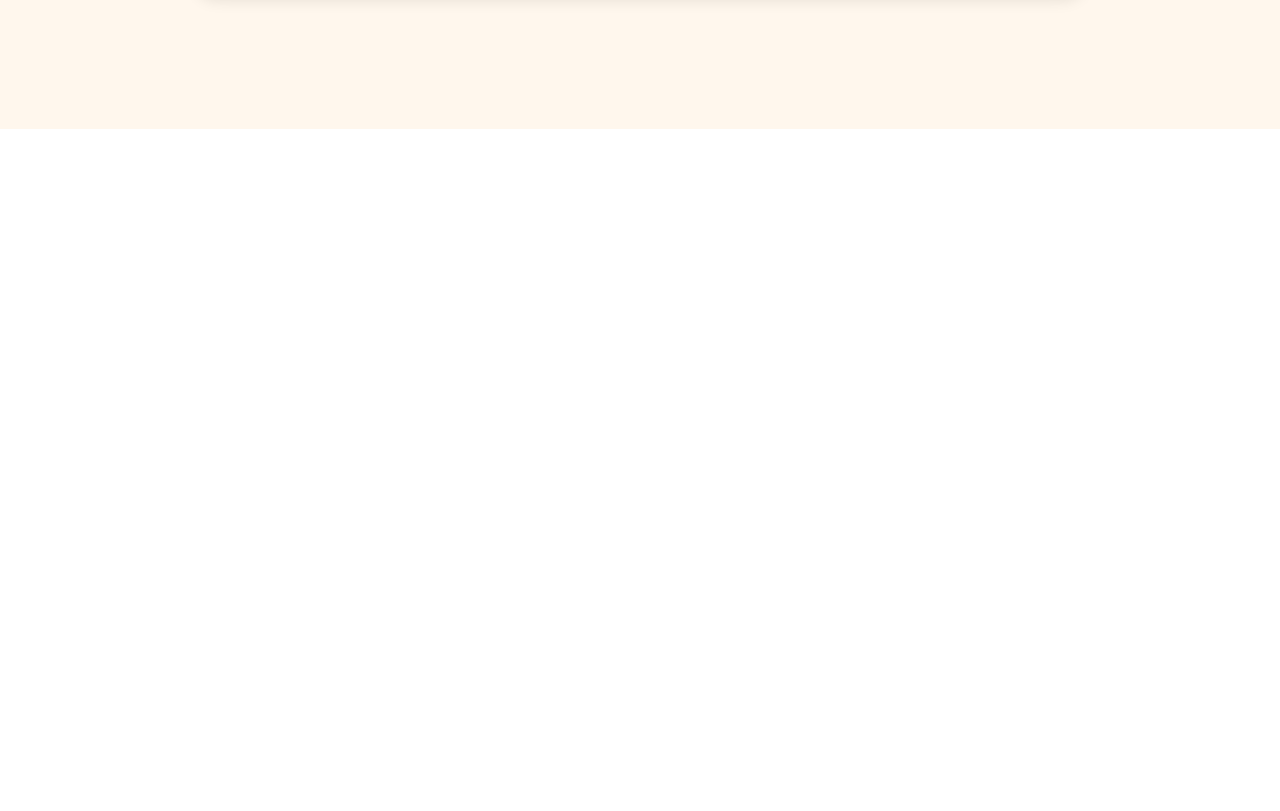
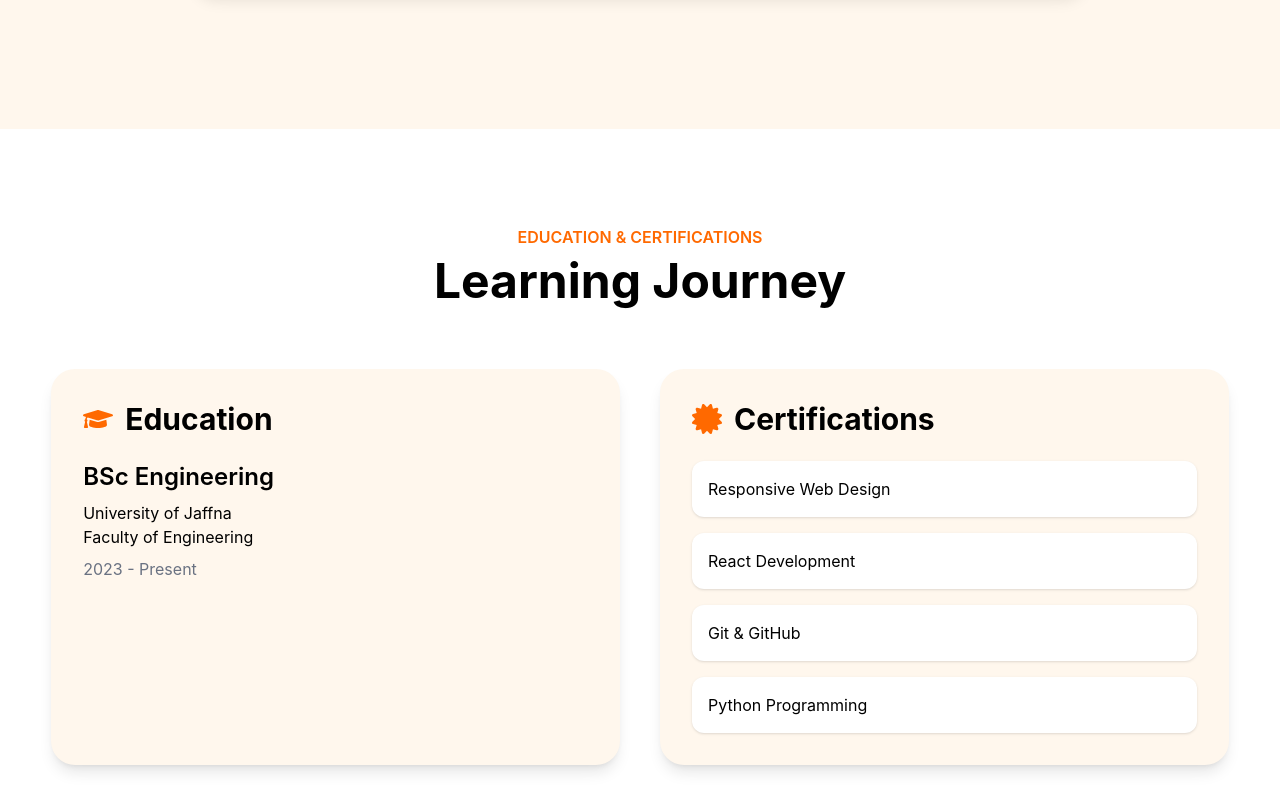
Before and after one commit to VeeQubit/vee-portfolio, a React (Vite) app: page / in a window 1280 px wide. Shown: the part 6360-7171 px from the top of the page. Before the commit the page ends 6489 px from the top, so only its background shows below. Built offline with nearby package versions, Linux system fonts and the light colour scheme.

Commit message:
Add education and certifications section

```diff
--- a/src/App.jsx
+++ b/src/App.jsx
@@ -6,7 +6,7 @@ import Skills from "./components/sections/Skills";
 import Services from "./components/sections/Services";
 import Projects from "./components/sections/Projects";
 import Experience from "./components/sections/Experience";
-
+import Education from "./components/sections/Education";
 function App() {
   return (
     <>
@@ -18,6 +18,7 @@ function App() {
       <Services />
       <Projects />
       <Experience />
+      <Education />
     </>
   );
 }
--- a/src/components/sections/Education.jsx
+++ b/src/components/sections/Education.jsx
@@ -0,0 +1,123 @@
+import { motion } from "framer-motion";
+import { FaGraduationCap, FaCertificate } from "react-icons/fa";
+
+import education from "../../data/education";
+import certificates from "../../data/certificates";
+import Container from "../common/Container";
+
+function Education() {
+  return (
+    <section
+      id="education"
+      className="py-24 bg-white"
+    >
+      <Container>
+
+        <div className="text-center mb-16">
+
+          <p className="text-orange-500 font-semibold uppercase">
+            Education & Certifications
+          </p>
+
+          <h2 className="text-5xl font-bold mt-2">
+            Learning Journey
+          </h2>
+
+        </div>
+
+        <div className="grid lg:grid-cols-2 gap-10">
+
+          {/* Education */}
+
+          <motion.div
+            initial={{ opacity: 0, x: -60 }}
+            whileInView={{ opacity: 1, x: 0 }}
+            viewport={{ once: true }}
+            className="bg-orange-50 rounded-3xl p-8 shadow-lg"
+          >
+
+            <div className="flex items-center gap-3 mb-6">
+
+              <FaGraduationCap className="text-orange-500 text-3xl" />
+
+              <h3 className="text-3xl font-bold">
+                Education
+              </h3>
+
+            </div>
+
+            {education.map((item, index) => (
+
+              <div key={index}>
+
+                <h4 className="text-2xl font-semibold">
+                  {item.degree}
+                </h4>
+
+                <p className="mt-2">
+                  {item.institution}
+                </p>
+
+                <p>
+                  {item.faculty}
+                </p>
+
+                <p className="text-gray-500 mt-2">
+                  {item.duration}
+                </p>
+
+              </div>
+
+            ))}
+
+          </motion.div>
+
+          {/* Certificates */}
+
+          <motion.div
+            initial={{ opacity: 0, x: 60 }}
+            whileInView={{ opacity: 1, x: 0 }}
+            viewport={{ once: true }}
+            className="bg-orange-50 rounded-3xl p-8 shadow-lg"
+          >
+
+            <div className="flex items-center gap-3 mb-6">
+
+              <FaCertificate className="text-orange-500 text-3xl" />
+
+              <h3 className="text-3xl font-bold">
+                Certifications
+              </h3>
+
+            </div>
+
+            <div className="space-y-4">
+
+              {certificates.map((item) => (
+
+                <div
+                  key={item}
+                  className="
+                    bg-white
+                    p-4
+                    rounded-xl
+                    shadow
+                  "
+                >
+                  {item}
+                </div>
+
+              ))}
+
+            </div>
+
+          </motion.div>
+
+        </div>
+
+      </Container>
+    </section>
+  );
+}
+
+export default Education;
--- a/src/data/certificates.js
+++ b/src/data/certificates.js
@@ -0,0 +1,8 @@
+const certificates = [
+  "Responsive Web Design",
+  "React Development",
+  "Git & GitHub",
+  "Python Programming",
+];
+
+export default certificates;
--- a/src/data/education.js
+++ b/src/data/education.js
@@ -0,0 +1,10 @@
+const education = [
+  {
+    degree: "BSc Engineering",
+    institution: "University of Jaffna",
+    faculty: "Faculty of Engineering",
+    duration: "2023 - Present",
+  },
+];
+
+export default education;
```
